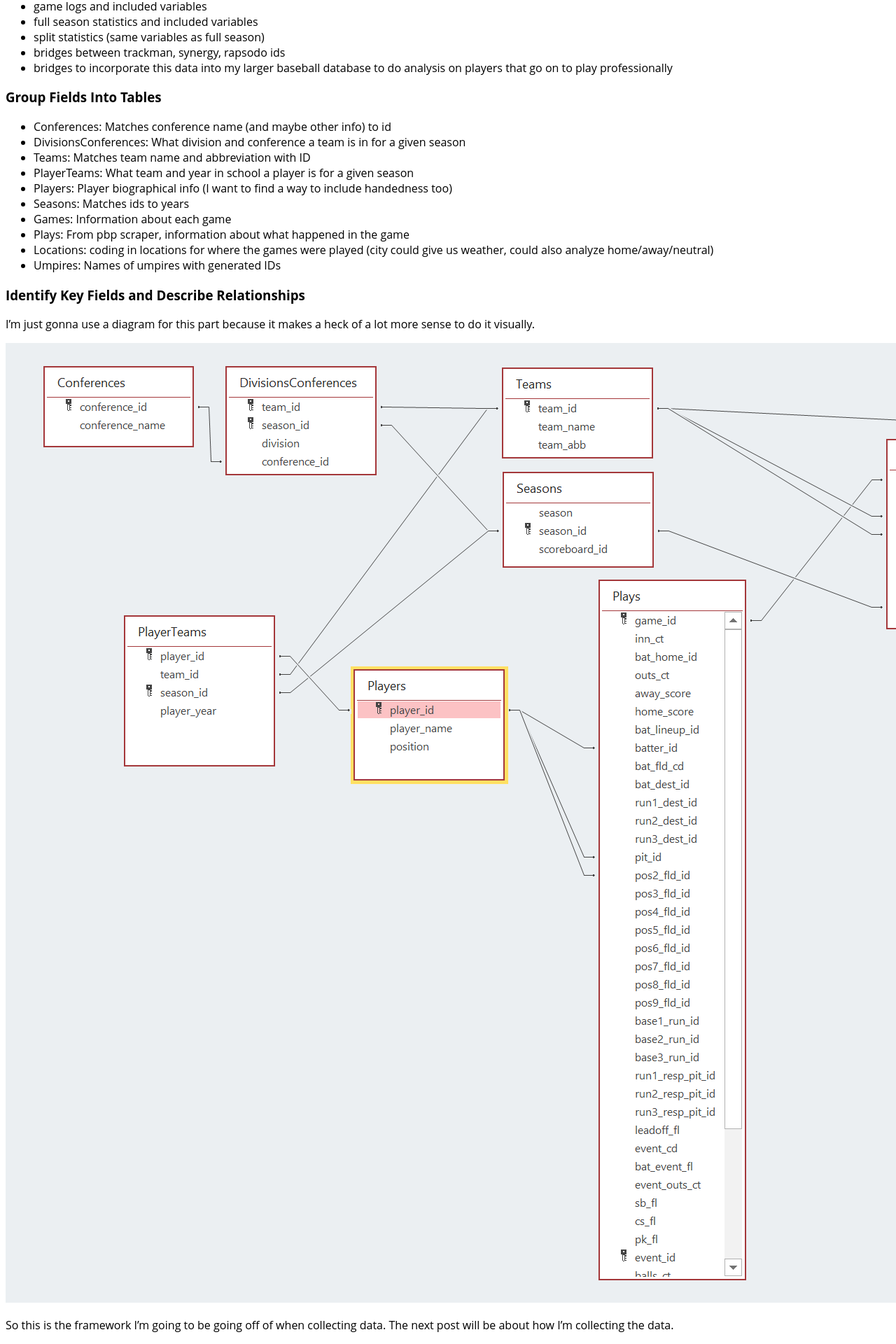
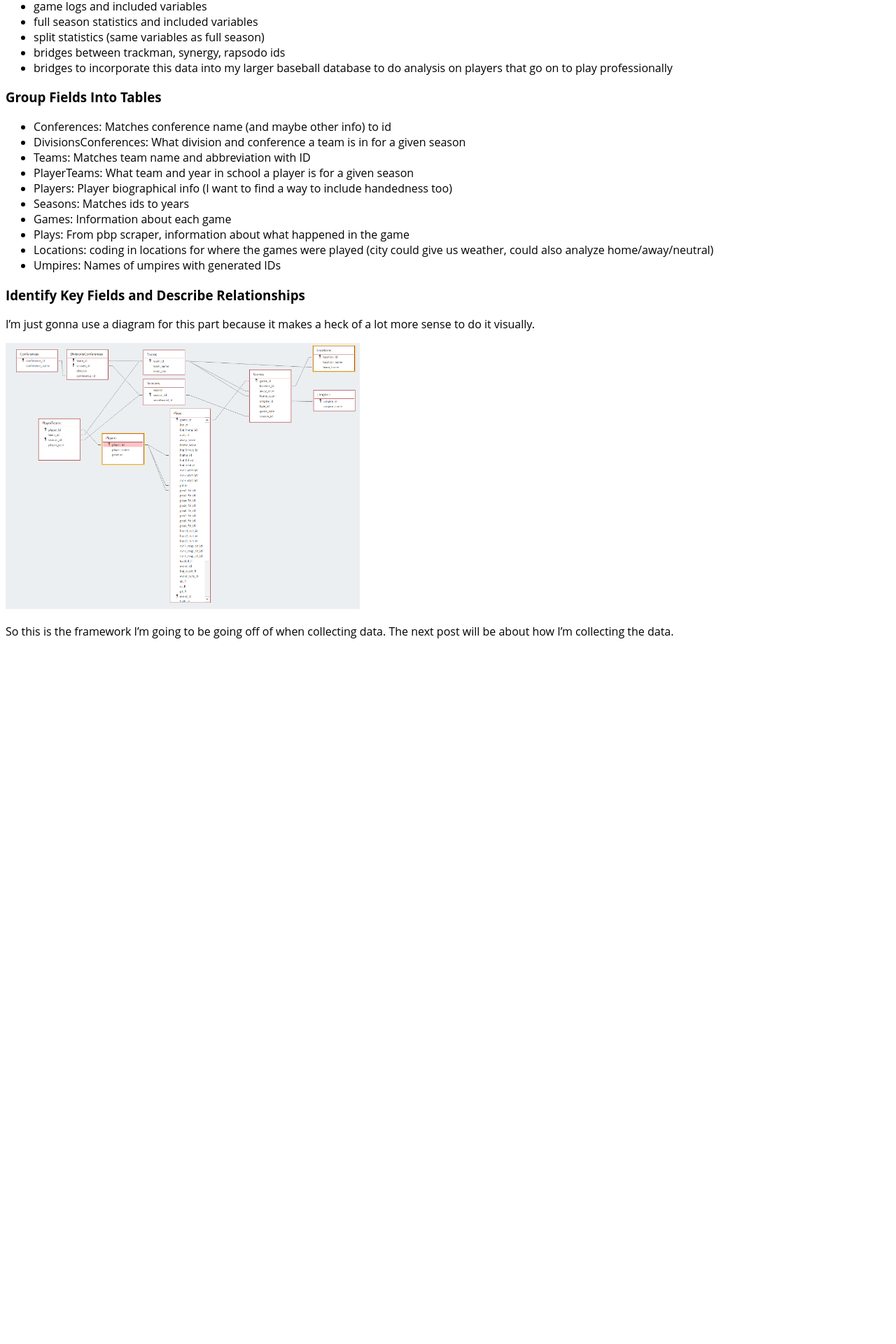
Before and after one commit to milesok/milesok.github.io, a Jekyll site: the page built from _posts/ncaa-database/2020-07-27-creating-ncaa-database.md, in a window 1280 px wide. Shown: the part 1004-2924 px from the top of the page at 70% size. Built offline with Jekyll 4.4.1, drawn with Linux system fonts in a browser that asks for light colours; after the commit the page ends 1933 px from its top, so only the background shows below that.

Commit message:
Update 2020-07-27-creating-ncaa-database.md

```diff
--- a/_posts/ncaa-database/2020-07-27-creating-ncaa-database.md
+++ b/_posts/ncaa-database/2020-07-27-creating-ncaa-database.md
@@ -60,6 +60,6 @@ These should be relatively easy to add on later as I continue to develop the dat
 ### Identify Key Fields and Describe Relationships
 I'm just gonna use a diagram for this part because it makes a heck of a lot more sense to do it visually.
 
-![](https://github.com/milesok/milesok.github.io/blob/master/assets/img/ncaa-database/db_diagram_v1.PNG?raw=true =300x)
+<img src="https://github.com/milesok/milesok.github.io/blob/master/assets/img/ncaa-database/db_diagram_v1.PNG?raw=true" width="40%">
 
 So this is the framework I'm going to be going off of when collecting data. The next post will be about how I'm collecting the data.
```
